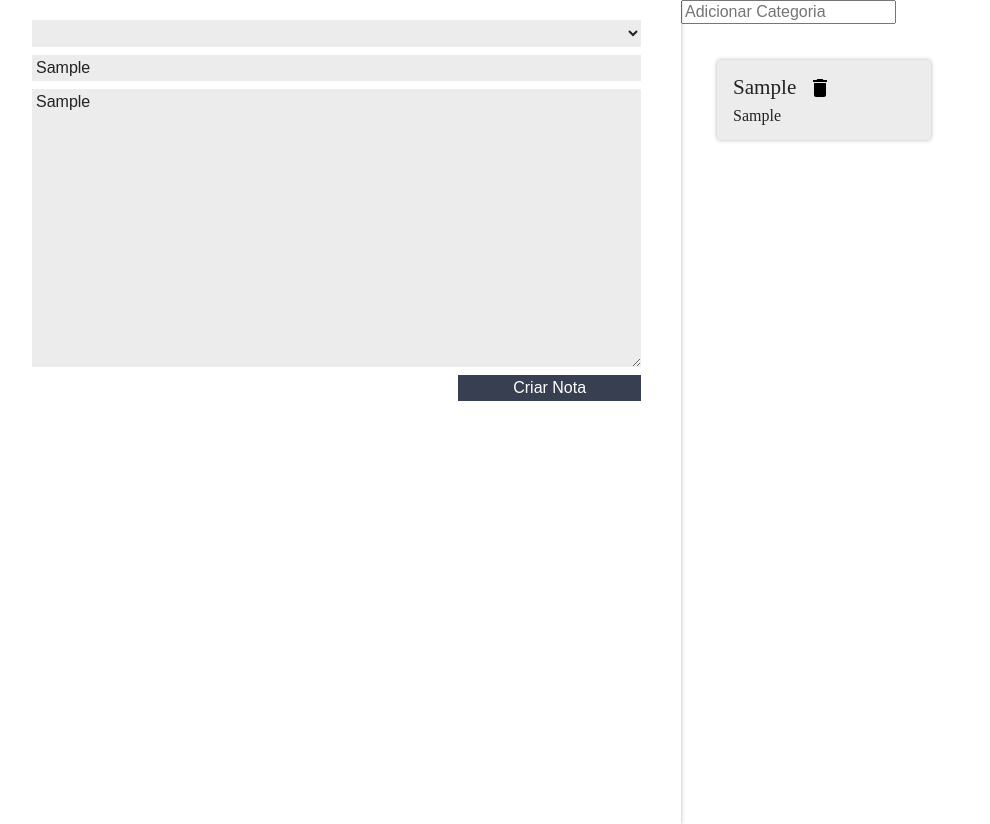
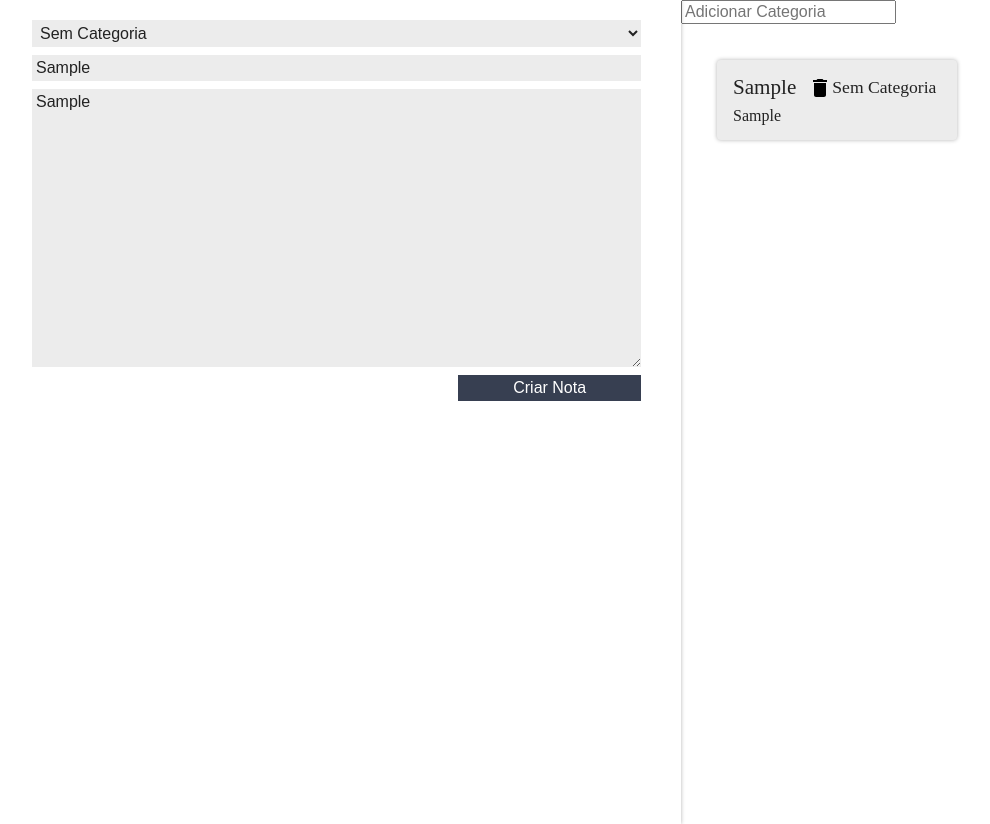
Before and after one commit to gmartpad/react-ciclo-de-vida-dos-componentes, a React (Create React App) app: page / in a window 1280 px wide. Both pictures are taken after typing "Sample", "Sample" into the empty fields and a click on the button "Criar Nota". Shown: the whole page, without its empty margins (8-998 px from the left). Built offline with nearby package versions, Linux system fonts and the light colour scheme; the HTML template or start-up script is replaced by a standard one.

Commit message:
adicionando categorias aos cards

```diff
--- a/src/App.js
+++ b/src/App.js
@@ -15,8 +15,8 @@
     }
   }
 
-  criarNota(titulo, texto){
-    const novaNota = {titulo, texto};
+  criarNota(titulo, texto, categoria){
+    const novaNota = {titulo, texto, categoria};
     const novoArrayNotas = [...this.state.notas,novaNota]
     const novoEstado = {
       ...this.state,
--- a/src/components/CardNota/CardNota.jsx
+++ b/src/components/CardNota/CardNota.jsx
@@ -9,6 +9,7 @@
           <h3 className="card-nota_titulo">{this.props.titulo}</h3>
           {/* <img src={deleteSVG}/> */}
           <DeleteSVG onClick={() => this.props.apagarNota(this.props.index)}/>
+          <h4>{this.props.categoria}</h4>
         </header>
         <p className="card-nota_texto">{this.props.texto}</p>
       </section>
--- a/src/components/FormularioCadastro/FormularioCadastro.jsx
+++ b/src/components/FormularioCadastro/FormularioCadastro.jsx
@@ -6,6 +6,7 @@
     super(props);
     this.titulo ="";
     this.texto ="";
+    this.categoria ="Sem Categoria";
   }
 
   _handleMudancaTitulo(evento){
@@ -18,10 +19,15 @@
     this.texto = evento.target.value;
   }
 
+  _handleMudancaCategoria(evento){
+    evento.stopPropagation();
+    this.categoria = evento.target.value;
+  }
+
   _criarNota(evento){
     evento.preventDefault();
     evento.stopPropagation();
-    this.props.criarNota(this.titulo, this.texto);
+    this.props.criarNota(this.titulo, this.texto, this.categoria);
 
   }
 
@@ -30,7 +36,11 @@
       <form className="form-cadastro"
         onSubmit={this._criarNota.bind(this)}
       >
-        <select className="form-cadastro_input">
+        <select
+          onChange={this._handleMudancaCategoria.bind(this)}
+          className="form-cadastro_input"
+        >
+          <option>Sem Categoria</option>
           {this.props.categorias.map(categoria =>
             <option>{categoria}</option>
           )}
--- a/src/components/ListaDeNotas/ListaDeNotas.jsx
+++ b/src/components/ListaDeNotas/ListaDeNotas.jsx
@@ -14,6 +14,7 @@
                 apagarNota={this.props.apagarNota}
                 titulo={nota.titulo}
                 texto={nota.texto}
+                categoria={nota.categoria}
               />
             </li>
           );
```
